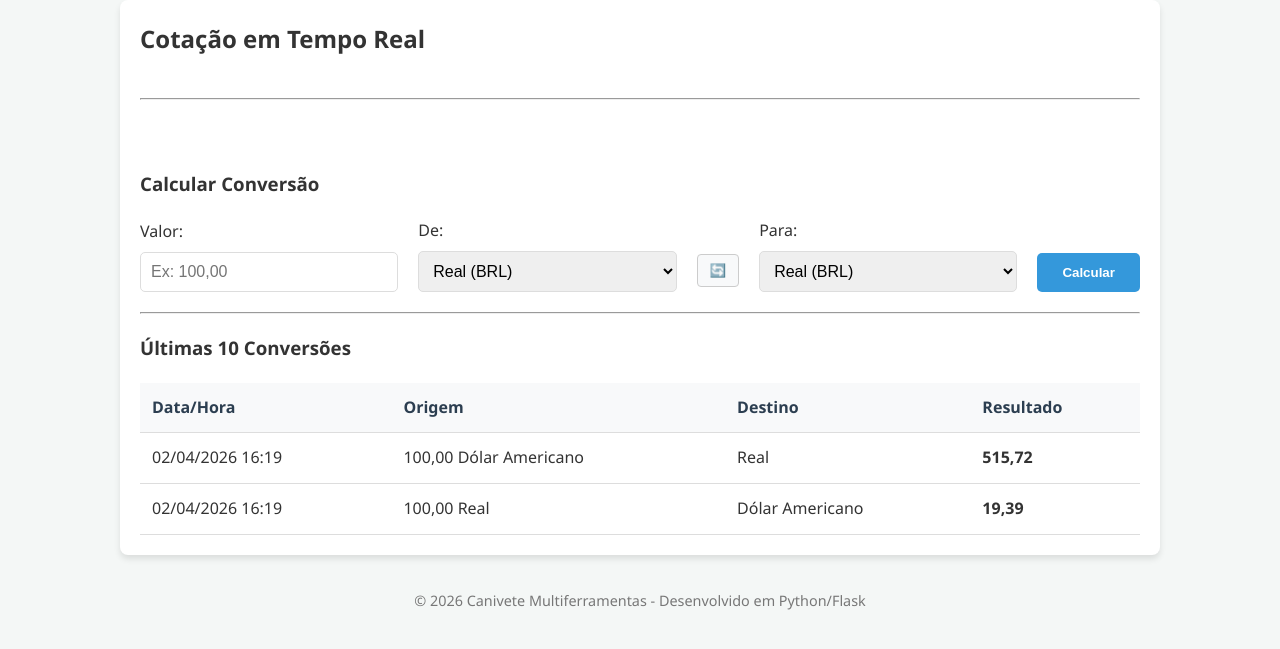
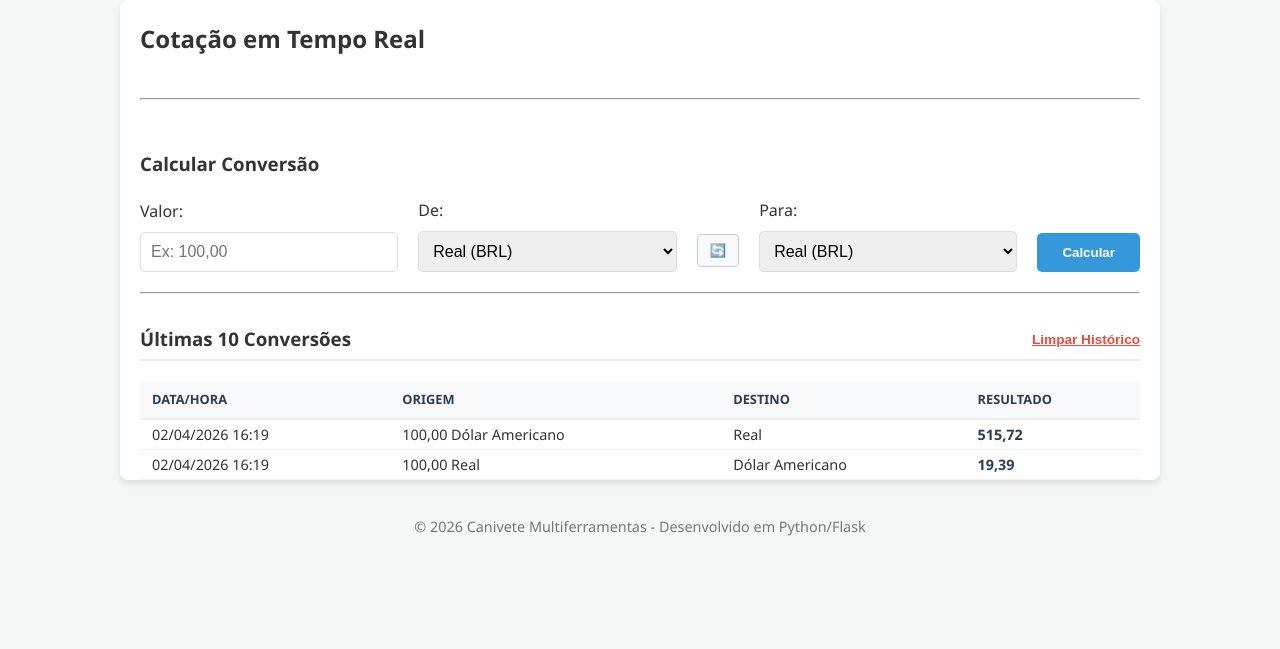
Before and after one commit to JosePolak/canivete, a Flask app: page / in a window 1280 px wide. Shown: the part 126-775 px from the top of the page. Run offline with Flask 3, Linux system fonts and the light colour scheme; data that the repository does not hold is empty.

Commit message:
feat: finaliza módulo de moedas e estrutura documentação
- Refina UX/UI: cards e formatação decimal PT-BR.

- Adiciona botão para limpar histórico.

- Implementa README.md e atualiza .gitignore.

```diff
--- a/requirements.txt
+++ b/requirements.txt
@@ -3,11 +3,16 @@ certifi==2026.2.25
 charset-normalizer==3.4.6
 click==8.3.1
 Flask==3.1.3
+Flask-SQLAlchemy==3.1.1
+greenlet==3.3.2
 idna==3.11
 itsdangerous==2.2.0
 Jinja2==3.1.6
 MarkupSafe==3.0.3
 python-dotenv==1.2.2
 requests==2.33.0
+ruff==0.15.8
+SQLAlchemy==2.0.48
+typing_extensions==4.15.0
 urllib3==2.6.3
 Werkzeug==3.1.7
--- a/routes/moedas.py
+++ b/routes/moedas.py
@@ -1,7 +1,7 @@
 import locale
 
 import requests
-from flask import Blueprint, render_template, request
+from flask import Blueprint, redirect, render_template, request, url_for
 
 from extensions import db
 from models import Historico
@@ -76,7 +76,9 @@ def converter():
 
     try:
         valor_raw = request.form.get("valor", "0")
-        valor_input = float(valor_raw) if valor_raw.strip() else 0.0
+        # Remove pontos de milhar e troca a vírgula decimal por ponto para o Python entender
+        valor_limpo = valor_raw.replace(".", "").replace(",", ".")
+        valor_input = float(valor_limpo) if valor_limpo.strip() else 0.0
     except ValueError:
         valor_input = 0.0
 
@@ -109,9 +111,9 @@ def converter():
     historico = Historico.query.order_by(Historico.data_hora.desc()).limit(10).all()
 
     if c_origem == "BTC":
-        valor_para_input = "{:.8f}".format(valor_input)
+        valor_para_input = locale.format_string("%.8f", valor_input, grouping=False)
     else:
-        valor_para_input = "{:.2f}".format(valor_input)
+        valor_para_input = locale.format_string("%.2f", valor_input, grouping=False)
 
     return render_template(
         "cotador.html",
@@ -124,3 +126,17 @@ def converter():
         moeda_origem_post=c_origem,
         moeda_destino_post=c_destino,
     )
+
+
+@bp_moedas.route("/limpar", methods=["POST"])
+def limpar_historico():
+    try:
+        # Deleta todos os registros da tabela Historico no banco de dados
+        db.session.query(Historico).delete()
+        db.session.commit()
+    except Exception as e:
+        db.session.rollback()
+        print(f"Erro ao limpar histórico: {e}")
+
+    # Redireciona para a rota 'home' deste blueprint (moedas)
+    return redirect(url_for("moedas.home"))
--- a/static/css/style.css
+++ b/static/css/style.css
@@ -83,27 +83,42 @@ main {
 }
 
 /* Estilo de cada "caixinha" de moeda */
+/* Container do Card */
 .moeda-item {
     background: #ecf0f1;
-    padding: 15px 25px;
+    padding: 10px;
     border-radius: 10px;
     border-left: 5px solid var(--accent-color);
-    flex: 1;
+    flex: 1 1 0;
+    min-width: 180px;
     text-align: center;
     box-shadow: 0 2px 4px rgba(0, 0, 0, 0.05);
+
+    /* Mágica do Alinhamento vertical */
+    display: flex;
+    flex-direction: column;
+    justify-content: space-between;
+    /* Nome no topo, Valor na base */
+    min-height: 60px;
+    /* Mantém todos com a mesma altura */
 }
 
+/* Nome da Moeda (Sempre no topo) */
 .moeda-item strong {
     display: block;
     color: var(--primary-color);
-    font-size: 0.9rem;
+    font-size: 0.85rem;
     text-transform: uppercase;
+    margin-bottom: 10px;
 }
 
+/* Valor e Símbolo (Sempre na base) */
 .valor-moeda {
+    display: block;
     font-size: 1.2rem;
     font-weight: bold;
     color: #27ae60;
+    margin-top: auto;
 }
 
 img {
@@ -170,11 +185,19 @@ img {
     .nav-links.active {
         display: flex !important;
     }
+
+    .historico {
+        display: none !important;
+    }
+
+    .btn-calcular {
+        width: 100%;
+    }
 }
 
 .conversor {
-    margin-top: 30px;
-    padding-top: 20px;
+    margin-top: 20px;
+    padding-top: 10px;
 }
 
 .form-conversao {
@@ -256,17 +279,57 @@ img {
 .tabela-historico {
     width: 100%;
     border-collapse: collapse;
-    margin-bottom: 20px;
-}
-
-.tabela-historico th,
-.tabela-historico td {
-    padding: 12px;
-    text-align: left;
-    border-bottom: 1px solid #ddd;
+    /* Usa a mesma fonte dos inputs definida no body/root */
+    font-family: inherit;
+    font-size: 0.9rem;
+    color: var(--text-color);
 }
 
 .tabela-historico th {
     background-color: #f8f9fa;
     color: var(--primary-color);
+    padding: 8px 12px;
+    /* Reduzido para aproximar as linhas */
+    text-align: left;
+    border-bottom: 2px solid #eee;
+    font-size: 0.8rem;
+    /* Cabeçalho levemente menor para destaque */
+    text-transform: uppercase;
 }
+
+.tabela-historico td {
+    padding: 6px 12px;
+    /* Padding vertical bem baixo para diminuir o entre-linhas */
+    border-bottom: 1px solid #f1f1f1;
+    line-height: 1.2;
+    /* Altura da linha controlada */
+    vertical-align: middle;
+}
+
+/* Valor em negrito no histórico */
+.tabela-historico td strong {
+    font-weight: bold;
+    color: var(--primary-color);
+}
+
+/* Ajuste no cabeçalho do histórico para ficar colado na tabela */
+.historico-header {
+    margin-top: 20px;
+    padding-top: 10px;
+}
+
+.btn-limpar {
+    background: none;
+    border: none;
+    color: #e74c3c;
+    /* Vermelho */
+    cursor: pointer;
+    font-size: 0.85rem;
+    font-weight: bold;
+    text-decoration: underline;
+    padding: 0;
+}
+
+.btn-limpar:hover {
+    color: #c0392b;
+}
--- a/templates/cotador.html
+++ b/templates/cotador.html
@@ -22,7 +22,7 @@
 
         <div class="input-group">
             <label for="valor">Valor:</label>
-            <input type="number" step="0.01" name="valor" id="valor" placeholder="Ex: 100,00"
+            <input type="text" name="valor" id="valor" placeholder="Ex: 100,00" inputmode="decimal"
                 value="{{ valor_post if valor_post else '' }}" required>
         </div>
 
@@ -76,7 +76,13 @@
 <hr>
 
 <section class="historico">
-    <h3>Últimas 10 Conversões</h3>
+    <div class="historico-header"
+        style="display: flex; justify-content: space-between; align-items: center; margin-bottom: 15px; border-bottom: 2px solid #eee; padding-bottom: 5px;">
+        <h3 style="margin: 0;">Últimas 10 Conversões</h3>
+        <form action="{{ url_for('moedas.limpar_historico') }}" method="POST" style="margin: 0;"> <button type="submit"
+                class="btn-limpar">Limpar Histórico</button>
+        </form>
+    </div>
     <div class="tabela-container">
         <table class="tabela-historico">
             <thead>
```
Also changed, not shown: README.md (added), canivete.db, 1 other file.
